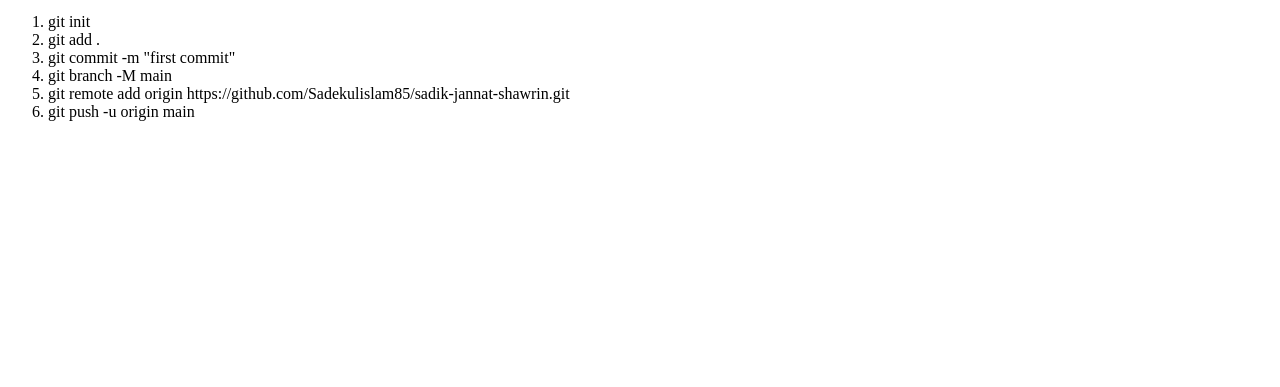
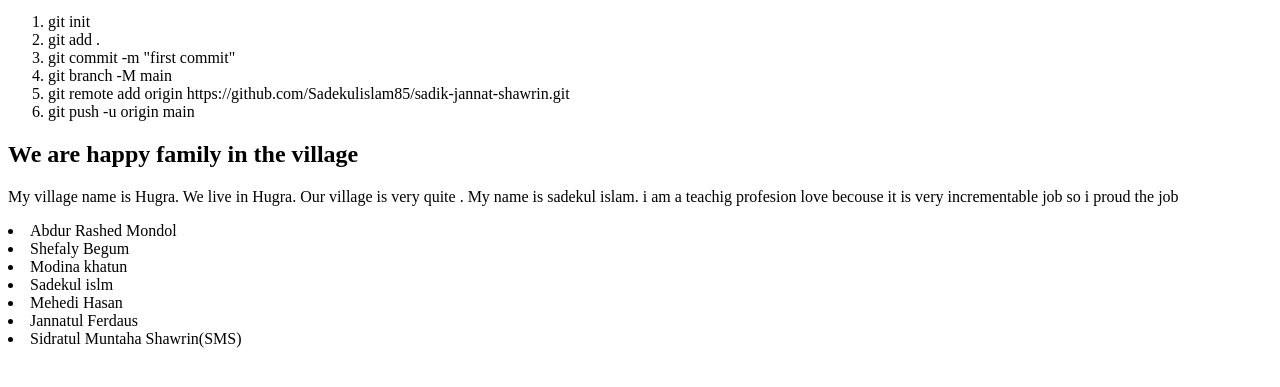
Before and after one commit to Sadekulislam85/sadik-jannat-shawrin, a plain HTML site: page index.html in a window 1280 px wide. Shown: the part 119-506 px from the top of the page. Drawn offline with Linux system fonts and the light colour scheme.

```diff
--- a/index.html
+++ b/index.html
@@ -18,5 +18,19 @@
             <li>git push -u origin main</li>
         </ol>
     </div>
+    <section>
+        <div>
+            <h2>We are happy family in the village</h2>
+            <p>My village name is Hugra. We live in Hugra. Our village is very quite . My name is sadekul islam. i am  a teachig profesion love becouse it is very incrementable job so i proud the job</p>
+                <li>Abdur Rashed Mondol</li>
+                <li>Shefaly Begum </li>
+                <li>Modina khatun</li>
+                <li>Sadekul islm</li>
+                <li>Mehedi Hasan</li>
+                <li>Jannatul Ferdaus</li>
+                <li>Sidratul Muntaha Shawrin(SMS) </li>
+            </ul>
+        </div>
+    </section>
 </body>
 </html>
```
